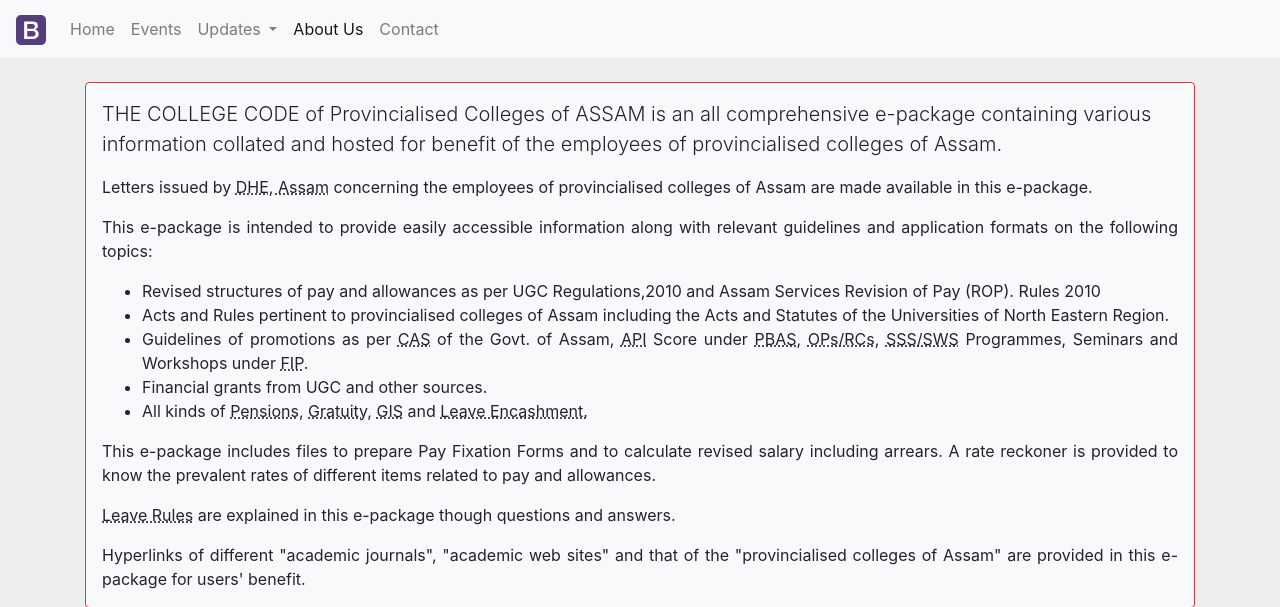
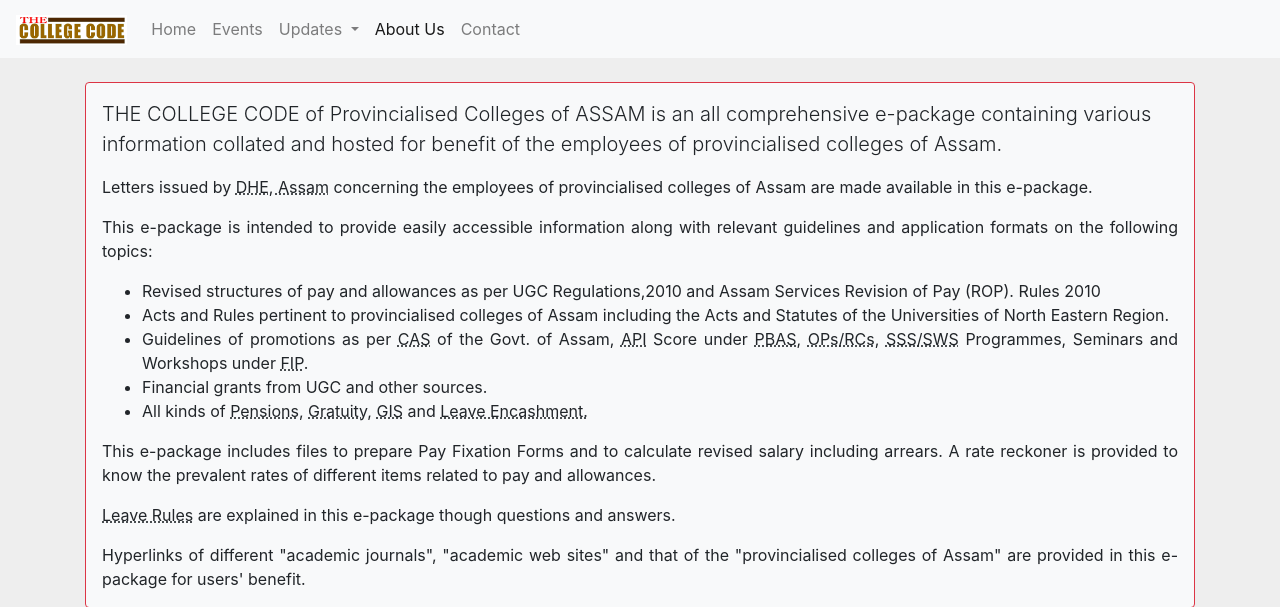
Before and after one commit to jabir15/acc-try, a Django app: page /about/ in a window 1280 px wide. Shown: the top 607 px of the page. Run offline with Django 3.2, Linux system fonts and the light colour scheme; some libraries are stand-ins or nearby versions.

Commit message:
changed banner logo

```diff
--- a/personal/templates/personal/header.html
+++ b/personal/templates/personal/header.html
@@ -2,7 +2,7 @@
 <html lang="en">
 
 <head>
-	<title>Jabir Hussain</title>
+	<title>Assam College Code</title>
 	<meta charset="utf-8" />
 	<meta name="viewport" content="width=device-width, initial-scale=1.0"> {% load static %}
 	<link rel="stylesheet" href="{% static 'personal/css/bootstrap.css' %}" type="text/css" />
@@ -23,7 +23,7 @@
 <body class="body" style="background-color:#eeeeee;">
 	<nav class="navbar sticky-top navbar-expand-lg navbar-light bg-light">
 		<a class="navbar-brand" href="/">
-			<img src="{% static 'personal/img/bootstrap-solid.svg' %}" width="30" height="30" alt="">
+			<img src="{% static 'personal/img/thecollegecodebanner.png' %}" height="30" alt="brand">
 		</a>
 		<button class="navbar-toggler" type="button" data-toggle="collapse" data-target="#navbarNavAltMarkup" aria-controls="navbarNavAltMarkup"
 		 aria-expanded="false" aria-label="Toggle navigation">
--- a/requirements.txt
+++ b/requirements.txt
@@ -6,6 +6,7 @@ asn1crypto==0.24.0
 astroid==1.6.1
 astropy==2.0.3
 attrs==17.4.0
+autopep8==1.3.5
 Babel==2.5.3
 backports.shutil-get-terminal-size==1.0.0
 beautifulsoup4==4.6.0
@@ -38,6 +39,7 @@ decorator==4.2.1
 distributed==1.20.2
 Django==2.0.5
 django-filter==1.1.0
+djangorestframework==3.8.2
 docutils==0.14
 entrypoints==0.2.3
 et-xmlfile==1.0.1
@@ -113,7 +115,7 @@ ply==3.10
 prompt-toolkit==1.0.15
 psutil==5.4.3
 py==1.5.2
-pycodestyle==2.3.1
+pycodestyle==2.4.0
 pycosat==0.6.3
 pycparser==2.18
 pycrypto==2.6.1
@@ -121,6 +123,8 @@ pycurl==7.43.0.1
 pyflakes==1.6.0
 Pygments==2.2.0
 pylint==1.8.2
+pylint-django==0.11.1
+pylint-plugin-utils==0.3
 pyodbc==4.0.22
 pyOpenSSL==17.5.0
 pyparsing==2.2.0
```
Also changed, not shown: personal/static/personal/img/thecollegecodebanner.png (added), personal/static/personal/img/thecollegecodebannerfull.png (added).
